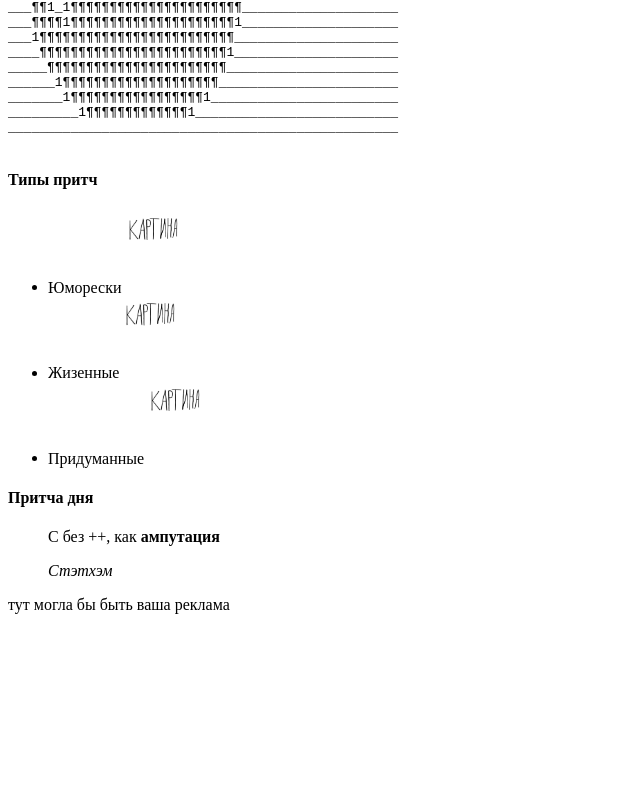
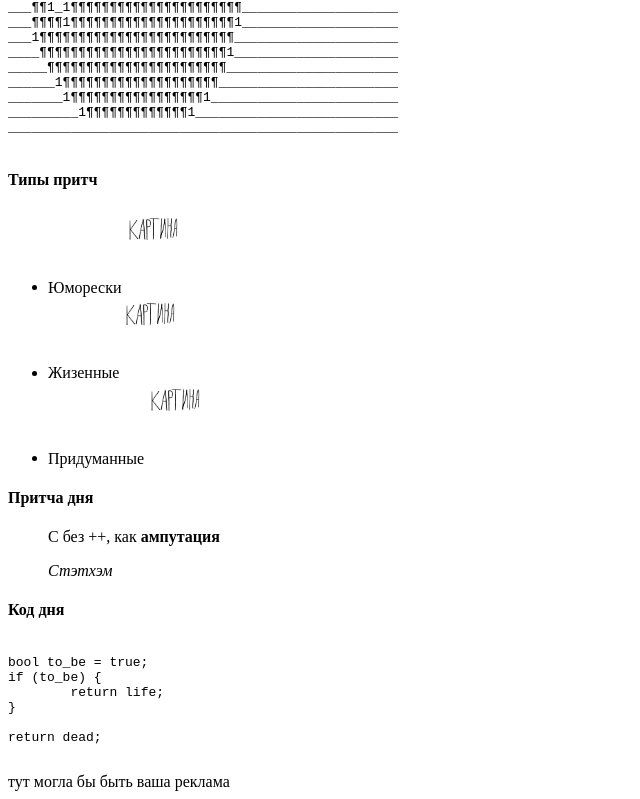
Before and after one commit to BessonovBoris/itmo-web-frontend, a plain HTML site: page html/index.html in a window 1280 px wide. Shown: the part 626-1425 px from the top of the page, without its empty margins (0-640 px from the left). Before the commit the page ends 1248 px from the top, so only its background shows below. Drawn offline with Linux system fonts and the light colour scheme.

Commit message:
fix: logic objects

```diff
--- a/html/index.html
+++ b/html/index.html
@@ -4,19 +4,24 @@
 		<meta charset="UTF-8" />
 		<meta name="viewport" content="width=device-width, initial-scale=1.0" />
 		<meta name="keywords" content="social network, parable, community" />
-		<meta name="discription" content="cummunitys parabels, funn" />
+		<meta name="description" content="cummunitys parabels, funn" />
 		<!-- <link href="../css/outlines.css" rel="stylesheet" /> -->
 		<title>притчи сообщества</title>
-
+	</head>
+	<body>
+		<header>
+			<div class="main-ikon">
 				<img src="../static/main-ikon.png" height="5%" width="5%" />
 				<article>Название сайта</article>
+			</div>
 			<div class="menu">
 				<span>Гланая страница</span>
 				<span>Притчи сообщества</span>
 				<span>Ваша страница</span>
 			</div>
-	</head>
-	<body>
+		</header>
+
+		<main>
 			<h1>Притчи</h1>
 			<pre>
 __________________________________________________
@@ -60,8 +65,9 @@ __________________________________________________
 		</pre
 			>
 
-		<h4>Типы притч</h4>
-		<ul class="parable_types">
+			<div class="parable_types">
+				<h4><nav>Типы притч</nav></h4>
+				<ul>
 					<li>
 						Юморески
 						<img src="../static/image.png" width="5%" height="5%" />
@@ -77,13 +83,30 @@ __________________________________________________
 						<img src="../static/image.png" width="5%" height="5%" />
 					</li>
 				</ul>
+			</div>
 
-		<h4>Притча дня</h4>
+			<div class="parable_of_day">
+				<h4><nav>Притча дня</nav></h4>
 
 				<blockquote>
 					<p>C без ++, как <strong>ампутация</strong></p>
 					<cite>Стэтхэм</cite>
 				</blockquote>
+			</div>
+
+			<div class="code_of_day">
+				<h4><nav>Код дня</nav></h4>
+				<pre><code>
+bool to_be = true;
+if (to_be) {
+	return life;
+}
+
+return dead;
+				</code></pre>
+			</div>
+		</main>
+
+		<footer>тут могла бы быть ваша реклама</footer>
 	</body>
-	<footer>тут могла бы быть ваша реклама</footer>
 </html>
```
Lines whose indentation alone changed are shown as unchanged.
